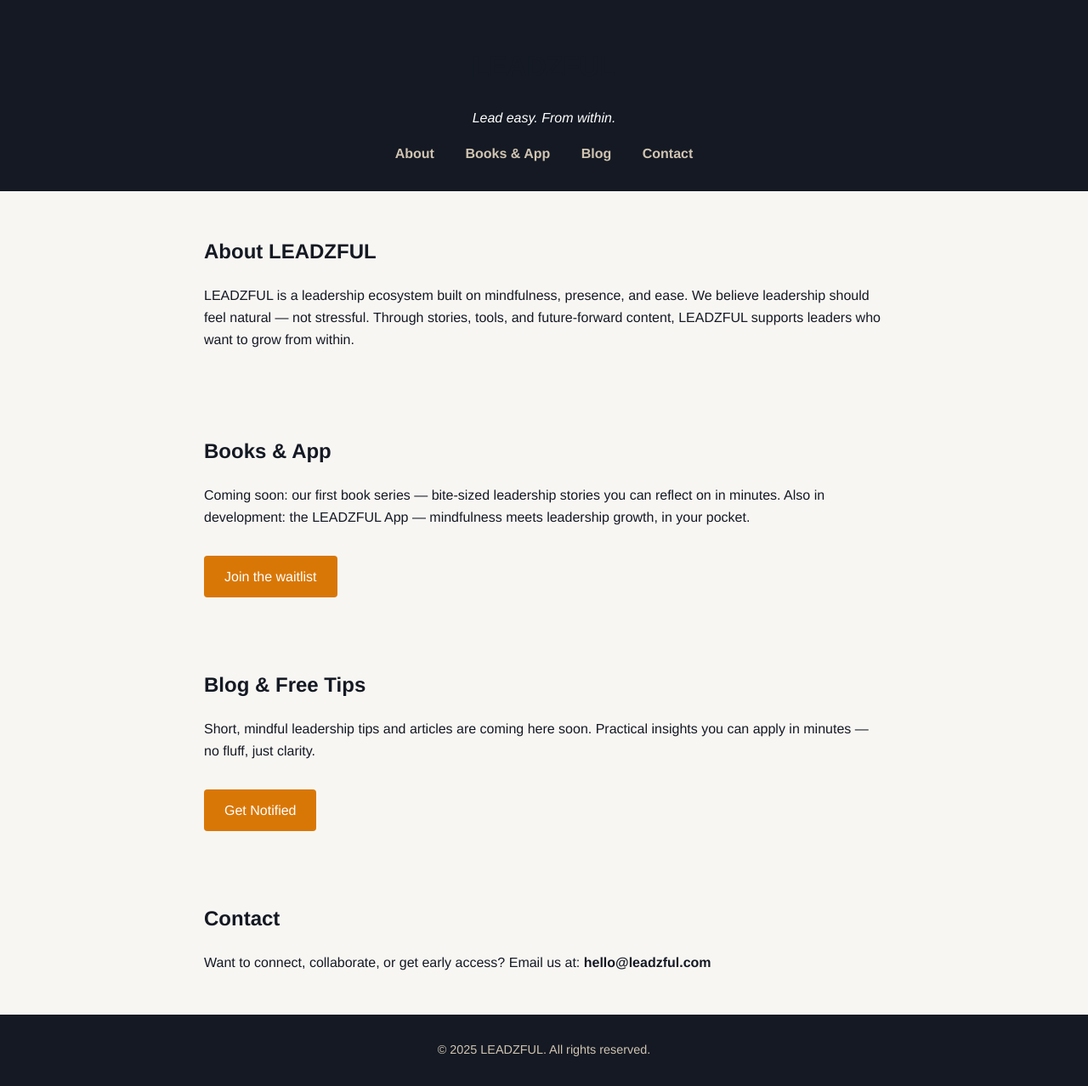
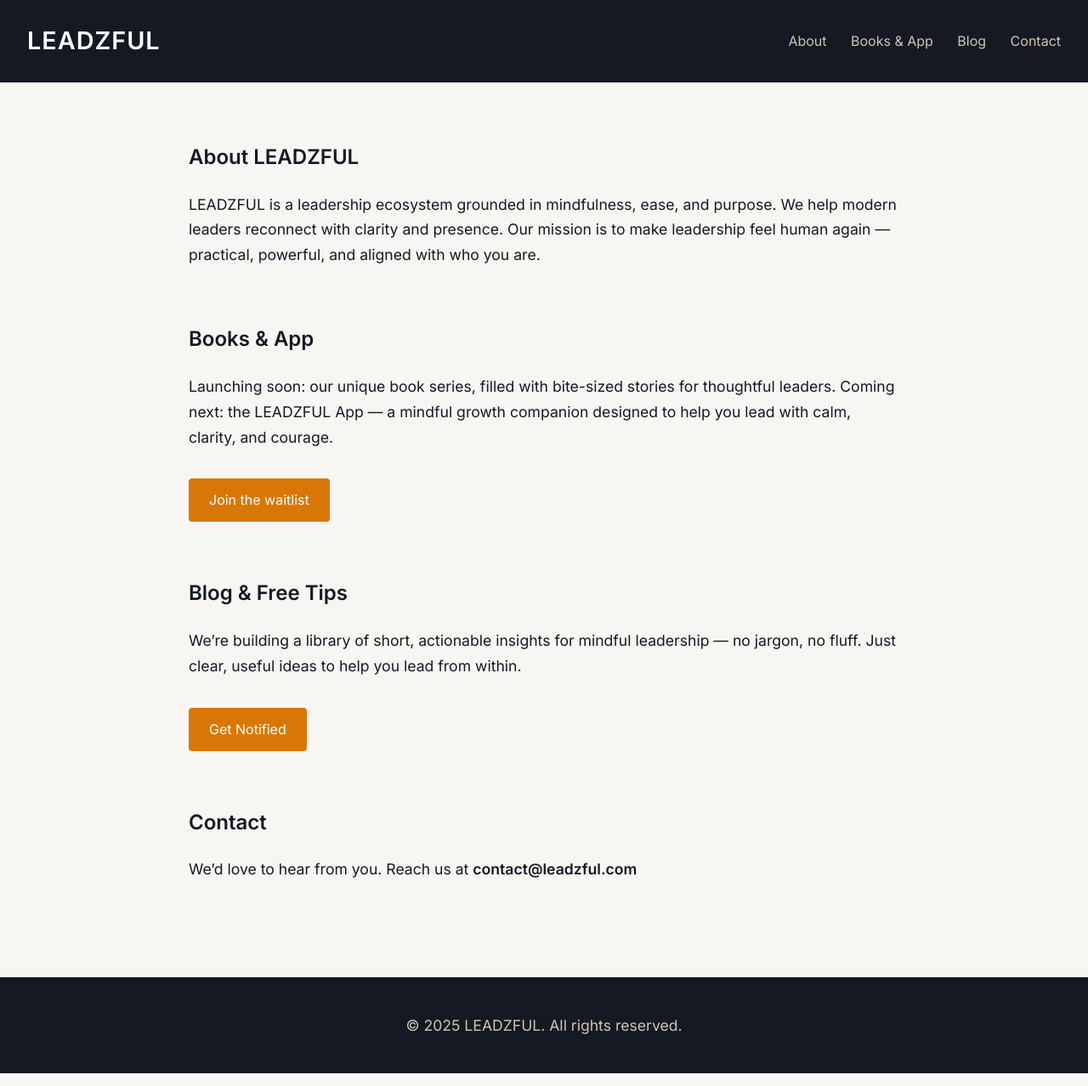
Before and after one commit to irmasfa/LEADZFUL, a plain HTML site: page index.html in a window 1280 px wide. Shown: the whole page at 85% size. Drawn offline with Linux system fonts and the light colour scheme.

Commit message:
Add files via upload

```diff
--- a/index.html
+++ b/index.html
@@ -1,47 +1,59 @@
-
 <!DOCTYPE html>
 <html lang="en">
 <head>
   <meta charset="UTF-8">
   <meta name="viewport" content="width=device-width, initial-scale=1.0">
   <title>LEADZFUL | Lead easy. From within.</title>
+  <link rel="preconnect" href="https://fonts.googleapis.com">
+  <link rel="preconnect" href="https://fonts.gstatic.com" crossorigin>
+  <link href="https://fonts.googleapis.com/css2?family=Inter:wght@300;400;600&display=swap" rel="stylesheet">
   <style>
+    * {
+      box-sizing: border-box;
+    }
     body {
       margin: 0;
-      font-family: 'Helvetica Neue', sans-serif;
+      font-family: 'Inter', sans-serif;
       background-color: #f8f6f3;
       color: #141923;
-      line-height: 1.6;
+      line-height: 1.7;
     }
     header {
       background-color: #141923;
       color: white;
-      padding: 2rem;
-      text-align: center;
+      padding: 1.5rem 2rem;
+      display: flex;
+      align-items: center;
+      justify-content: space-between;
     }
-    nav {
-      margin-top: 1rem;
+    .logo {
+      font-size: 1.8rem;
+      font-weight: 600;
+      letter-spacing: 1px;
     }
     nav a {
       color: #d0c4b2;
-      margin: 0 1rem;
+      margin-left: 1.5rem;
       text-decoration: none;
-      font-weight: bold;
+      font-weight: 500;
+    }
+    nav a:hover {
+      color: #ffffff;
+    }
+    main {
+      padding: 3rem 2rem;
+      max-width: 900px;
+      margin: auto;
     }
     section {
-      padding: 2rem;
-      max-width: 800px;
-      margin: auto;
+      margin-bottom: 4rem;
     }
     h1, h2 {
       color: #141923;
+      font-weight: 600;
     }
-    footer {
-      background-color: #141923;
-      color: #d0c4b2;
-      text-align: center;
-      padding: 1rem;
-      font-size: 0.9rem;
+    p {
+      font-size: 1.1rem;
     }
     .cta {
       background-color: #d97706;
@@ -53,13 +65,23 @@
       display: inline-block;
       text-decoration: none;
       border-radius: 4px;
+      transition: background-color 0.2s;
+    }
+    .cta:hover {
+      background-color: #b45f04;
+    }
+    footer {
+      background-color: #141923;
+      color: #d0c4b2;
+      text-align: center;
+      padding: 1.5rem;
+      font-size: 0.9rem;
     }
   </style>
 </head>
 <body>
   <header>
-    <h1>LEADZFUL</h1>
-    <p><em>Lead easy. From within.</em></p>
+    <div class="logo">LEADZFUL</div>
     <nav>
       <a href="#about">About</a>
       <a href="#books">Books & App</a>
@@ -68,27 +90,29 @@
     </nav>
   </header>
 
-  <section>
-    <h2 id="about">About LEADZFUL</h2>
-    <p>LEADZFUL is a leadership ecosystem built on mindfulness, presence, and ease. We believe leadership should feel natural — not stressful. Through stories, tools, and future-forward content, LEADZFUL supports leaders who want to grow from within.</p>
+  <main>
+    <section id="about">
+      <h2>About LEADZFUL</h2>
+      <p>LEADZFUL is a leadership ecosystem grounded in mindfulness, ease, and purpose. We help modern leaders reconnect with clarity and presence. Our mission is to make leadership feel human again — practical, powerful, and aligned with who you are.</p>
     </section>
 
-  <section>
-    <h2 id="books">Books & App</h2>
-    <p>Coming soon: our first book series — bite-sized leadership stories you can reflect on in minutes. Also in development: the LEADZFUL App — mindfulness meets leadership growth, in your pocket.</p>
+    <section id="books">
+      <h2>Books & App</h2>
+      <p>Launching soon: our unique book series, filled with bite-sized stories for thoughtful leaders. Coming next: the LEADZFUL App — a mindful growth companion designed to help you lead with calm, clarity, and courage.</p>
       <a class="cta" href="#contact">Join the waitlist</a>
     </section>
 
-  <section>
-    <h2 id="blog">Blog & Free Tips</h2>
-    <p>Short, mindful leadership tips and articles are coming here soon. Practical insights you can apply in minutes — no fluff, just clarity.</p>
+    <section id="blog">
+      <h2>Blog & Free Tips</h2>
+      <p>We’re building a library of short, actionable insights for mindful leadership — no jargon, no fluff. Just clear, useful ideas to help you lead from within.</p>
       <a class="cta" href="#contact">Get Notified</a>
     </section>
 
-  <section>
-    <h2 id="contact">Contact</h2>
-    <p>Want to connect, collaborate, or get early access? Email us at: <strong>hello@leadzful.com</strong></p>
+    <section id="contact">
+      <h2>Contact</h2>
+      <p>We’d love to hear from you. Reach us at <strong>contact@leadzful.com</strong></p>
     </section>
+  </main>
 
   <footer>
     <p>&copy; 2025 LEADZFUL. All rights reserved.</p>
```
Lines whose indentation alone changed are shown as unchanged.
